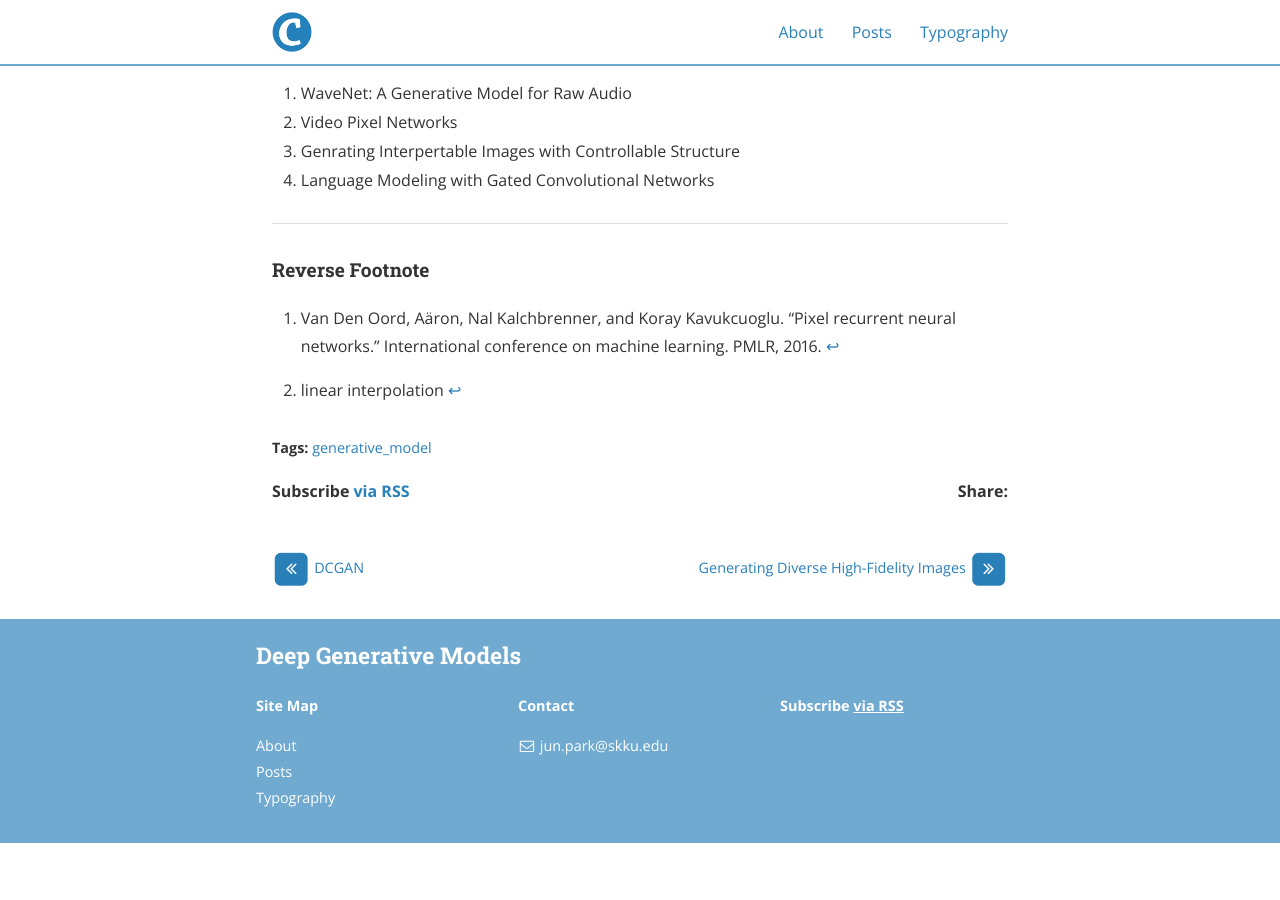
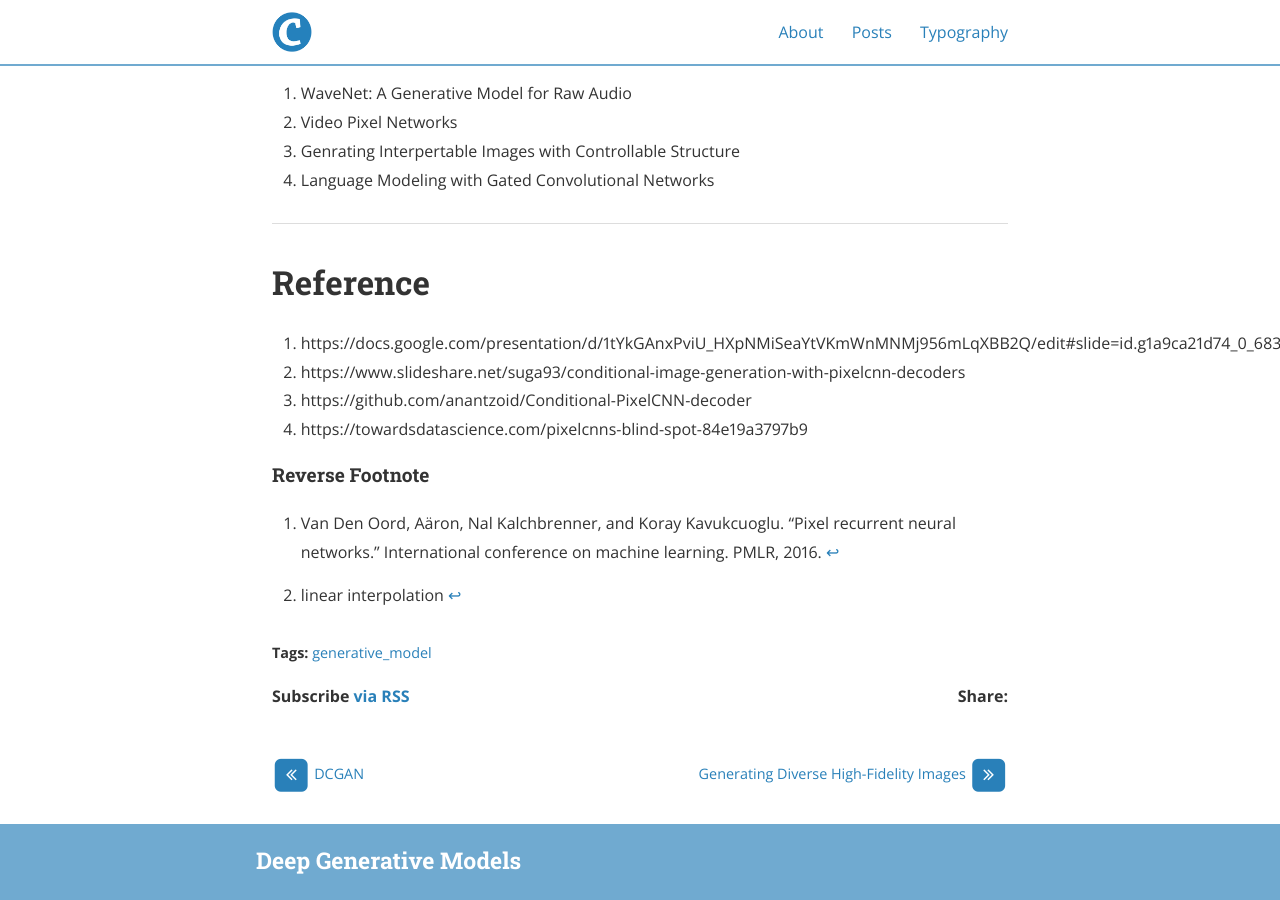
Before and after one commit to deep-generative-models-AIM5036/deep-generative-models-AIM5036.github.io, a Jekyll site: the page built from _posts/2022-11-10-GatedPixelCNN.md, in a window 1280 px wide and 900 px high, scrolled down 12714 px. Built offline with Jekyll 4.4.1, drawn with Linux system fonts in a browser that asks for light colours; nearby versions of some CDN libraries; formulas are drawn with MathJax 3; before the commit the page ends 13557 px from its top, so only the background shows below that.

Commit message:
add reference

```diff
--- a/_posts/2022-11-10-GatedPixelCNN.md
+++ b/_posts/2022-11-10-GatedPixelCNN.md
@@ -184,6 +184,13 @@ PixelCNN의 디코더와 함께 bottleneck에서 인코딩된 정보인 represen
 1. Language Modeling with Gated Convolutional Networks
 
 ---
+
+# Reference
+1. https://docs.google.com/presentation/d/1tYkGAnxPviU_HXpNMiSeaYtVKmWnMNMj956mLqXBB2Q/edit#slide=id.g1a9ca21d74_0_6839
+1. https://www.slideshare.net/suga93/conditional-image-generation-with-pixelcnn-decoders
+1. https://github.com/anantzoid/Conditional-PixelCNN-decoder
+1. https://towardsdatascience.com/pixelcnns-blind-spot-84e19a3797b9
+
 #### Reverse Footnote
 [^1]: Van Den Oord, Aäron, Nal Kalchbrenner, and Koray Kavukcuoglu. "Pixel recurrent neural networks." International conference on machine learning. PMLR, 2016.
 [^2]: linear interpolation
```
